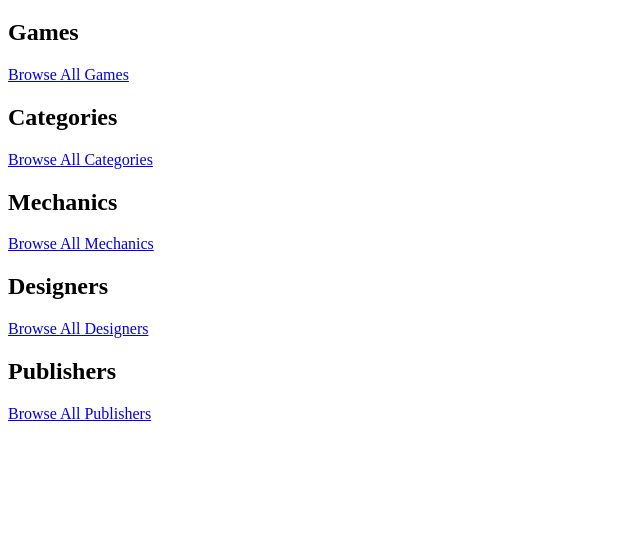
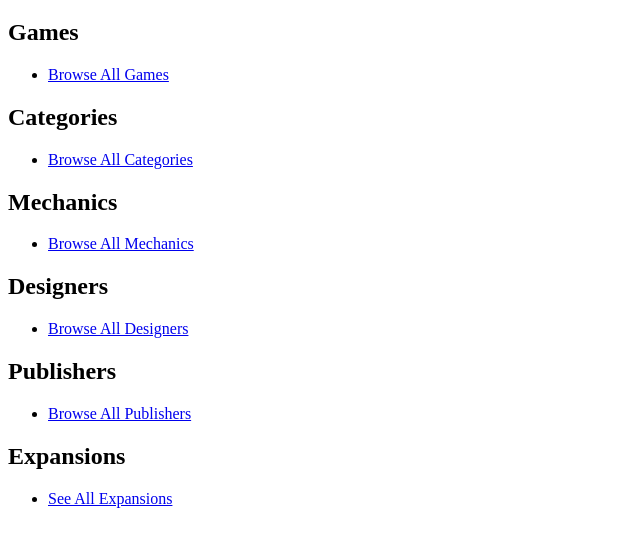
Before and after one commit to sab115/boardgame-explorer, a website: page packages/proto/public/index.html in a window 1280 px wide. Shown: the part 61-608 px from the top of the page, without its empty margins (0-640 px from the left). Drawn offline with Linux system fonts and the light colour scheme.

Commit message:
feat: add expansion

```diff
--- a/packages/proto/public/index.html
+++ b/packages/proto/public/index.html
@@ -1,7 +1,7 @@
 <!DOCTYPE html>
 <html lang="en">
 <head>
-    <meta charset="UTF-8">
+    <meta charset="UTF-8" />
     <title>Board Game Explorer</title>
 </head>
 <body>
@@ -11,27 +11,44 @@
 <main>
     <section>
         <h2>Games</h2>
-        <p><a href="games/index.html">Browse All Games</a></p>
+        <ul>
+            <li><a href="games/index.html">Browse All Games</a></li>
+        </ul>
     </section>
 
     <section>
         <h2>Categories</h2>
-        <p><a href="categories/index.html">Browse All Categories</a></p>
+        <ul>
+            <li><a href="categories/index.html">Browse All Categories</a></li>
+        </ul>
     </section>
 
     <section>
         <h2>Mechanics</h2>
-        <p><a href="mechanics/index.html">Browse All Mechanics</a></p>
+        <ul>
+            <li><a href="mechanics/index.html">Browse All Mechanics</a></li>
+        </ul>
     </section>
 
     <section>
         <h2>Designers</h2>
-        <p><a href="designers/index.html">Browse All Designers</a></p>
+        <ul>
+            <li><a href="designers/index.html">Browse All Designers</a></li>
+        </ul>
     </section>
 
     <section>
         <h2>Publishers</h2>
-        <p><a href="publishers/index.html">Browse All Publishers</a></p>
+        <ul>
+            <li><a href="publishers/index.html">Browse All Publishers</a></li>
+        </ul>
+    </section>
+
+    <section>
+        <h2>Expansions</h2>
+        <ul>
+            <li><a href="expansions/index.html">See All Expansions</a></li>
+        </ul>
     </section>
 </main>
 </body>
```
Also changed, not shown: packages/proto/package.json (added, +15 -0 lines), packages/proto/public/categories/index.html (+0 -1 lines), packages/proto/public/designers/index.html (+0 -1 lines), packages/proto/public/expansions/index.html (added, +22 -0 lines), packages/proto/public/expansions/seafarers.html (added, +28 -0 lines), packages/proto/public/games/catan.html (+6 -0 lines), packages/proto/public/games/index.html (+0 -1 lines), packages/proto/public/mechanics/index.html (+0 -1 lines), packages/proto/public/publishers/index.html (+0 -1 lines).
